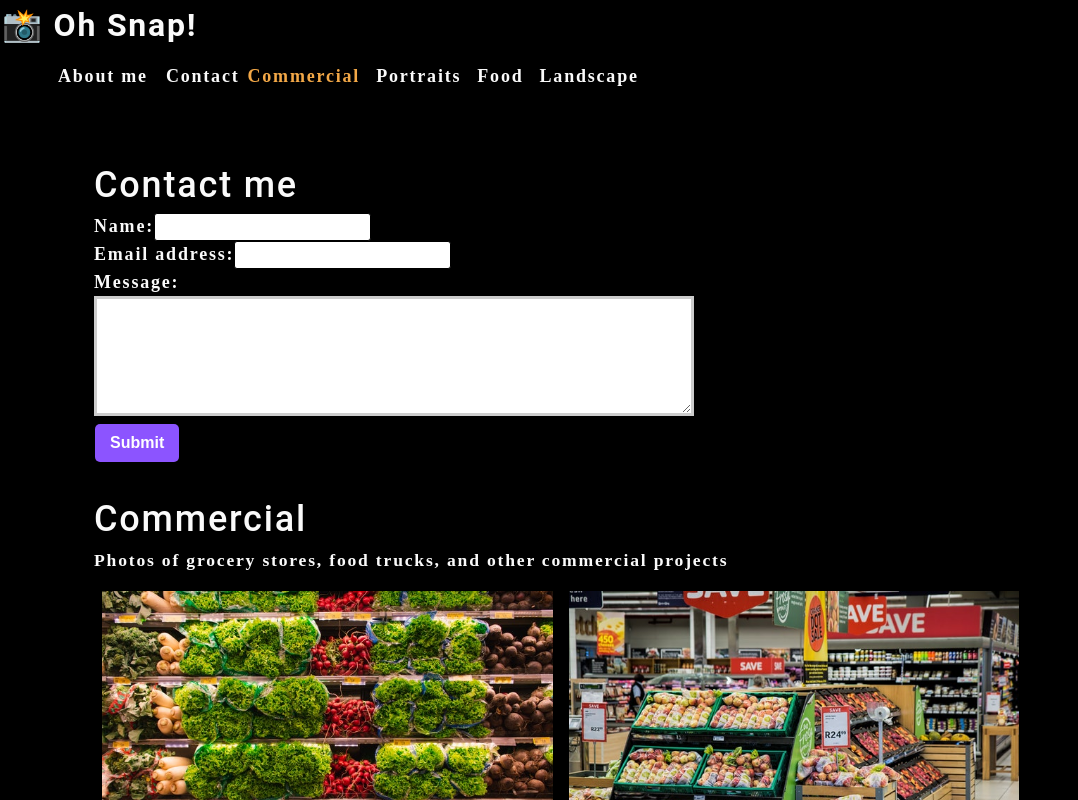
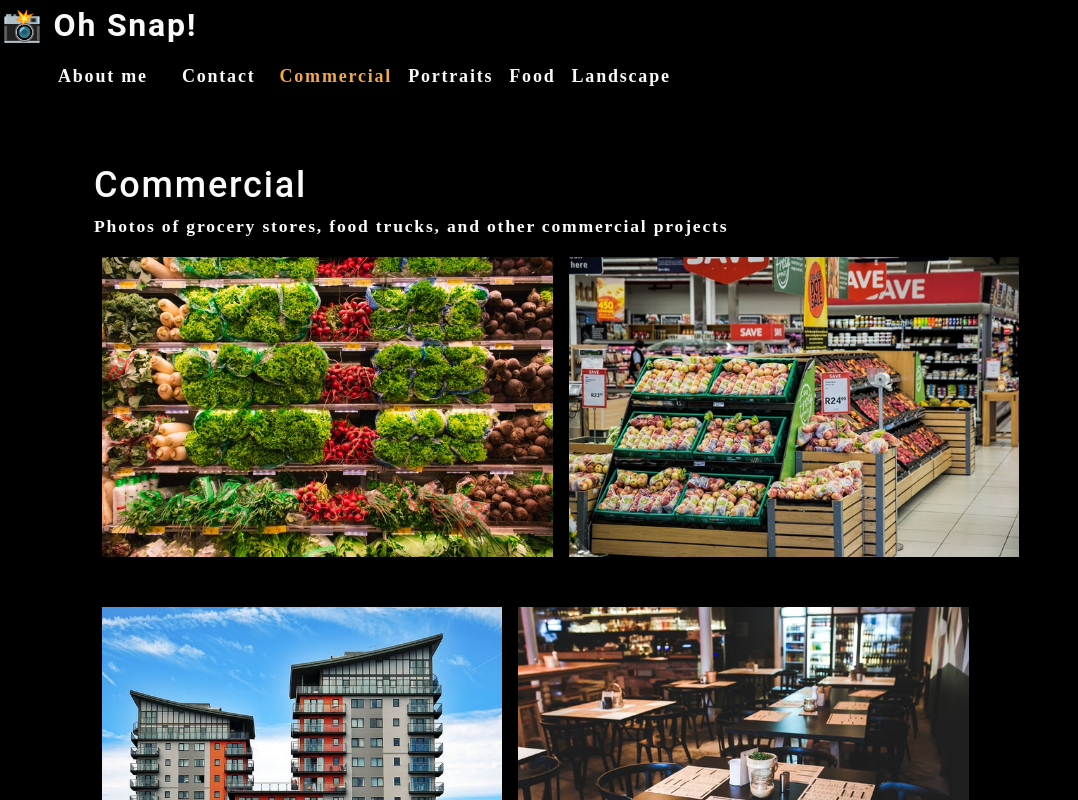
Before and after one commit to JEC6789/photo-port, a React (Create React App) app: page / in a window 1280 px wide. Shown: the top 800 px of the page, without its empty margins (0-1078 px from the left). Built offline with nearby package versions, Linux system fonts and the light colour scheme.

Commit message:
error handling; conditional rendering

```diff
--- a/src/App.js
+++ b/src/App.js
@@ -26,13 +26,20 @@
 
   const [currentCategory, setCurrentCategory] = useState(categories[0]);
 
+  const [contactSelected, setContactSelected] = useState(false);
+
   return (
     <div>
-      <Nav categories={categories} setCurrentCategory={setCurrentCategory} currentCategory={currentCategory}></Nav>
+      <Nav categories={categories} setCurrentCategory={setCurrentCategory} currentCategory={currentCategory} contactSelected={contactSelected} setContactSelected={setContactSelected}></Nav>
       <main>
-        <ContactForm></ContactForm>
-        <Gallery currentCategory={currentCategory}></Gallery>
-        <About></About>
+        {!contactSelected ? (
+          <>
+            <Gallery currentCategory={currentCategory}></Gallery>
+            <About></About>
+          </>
+        ) : (
+          <ContactForm></ContactForm>
+        )}
       </main>
     </div>
   );
--- a/src/components/Contact/index.js
+++ b/src/components/Contact/index.js
@@ -1,11 +1,29 @@
 import React, { useState } from "react";
+import { validateEmail } from "../../utils/helpers.js";
 
 function ContactForm() {
     const [formState, setFormState] = useState({ name: "", email: "", message: "" });
     const { name, email, message } = formState;
+    const [errorMessage, setErrorMessage] = useState("");
 
     function handleChange(e) {
-        setFormState({...formState, [e.target.name]: e.target.value })
+        if(e.target.name === "email") {
+            const isValid = validateEmail(e.target.value);
+            console.log(isValid);
+            if(!isValid) {
+                setErrorMessage("Your email is invalid.");
+            } else {
+                if(!e.target.value.length) {
+                    setErrorMessage(`${e.target.name} is required.`);
+                } else {
+                    setErrorMessage("");
+                }
+            }
+        }
+        if(!errorMessage) {
+            setFormState({...formState, [e.target.name]: e.target.value });
+        }
+        console.log("errorMessage", errorMessage);
     }
 
     function handleSubmit(e) {
@@ -19,16 +37,21 @@
             <form id="contact-form" onSubmit={handleSubmit}>
                 <div>
                     <label htmlFor="name">Name:</label>
-                    <input type="text" name="name" defaultValue={name} onChange={handleChange} />
+                    <input type="text" name="name" defaultValue={name} onBlur={handleChange} />
                 </div>
                 <div>
                     <label htmlFor="email">Email address:</label>
-                    <input type="email" name="email" defaultValue={email} onChange={handleChange} />
+                    <input type="email" name="email" defaultValue={email} onBlur={handleChange} />
                 </div>
                 <div>
                     <label htmlFor="message">Message:</label>
-                    <textarea name="message" rows="5" defaultValue={message} onChange={handleChange} />
+                    <textarea name="message" rows="5" defaultValue={message} onBlur={handleChange} />
                 </div>
+                {errorMessage && (
+                    <div>
+                        <p className="error-text">{errorMessage}</p>
+                    </div>
+                )}
                 <button type="submit">Submit</button>
             </form>
         </section>
--- a/src/components/Nav/index.js
+++ b/src/components/Nav/index.js
@@ -6,6 +6,8 @@
         categories = [],
         setCurrentCategory,
         currentCategory,
+        contactSelected,
+        setContactSelected
     } = props;
 
     useEffect(() => {
@@ -22,16 +24,19 @@
             <nav>
                 <ul className="flex-row">
                     <li className="mx-2">
-                        <a data-testid="about" href="#about">
+                        <a data-testid="about" href="#about" onClick={() => setContactSelected(false)}>
                             About me
                         </a>
                     </li>
-                    <li>
-                        <span>Contact</span>
+                    <li className={`mx-2 ${contactSelected && "navActive"}`}>
+                        <span onClick={() => setContactSelected(true)}>Contact</span>
                     </li>
                     {categories.map((category) => (
-                        <li className={`mx-1 ${currentCategory.name === category.name && "navActive"}`} key={category.name}>
-                            <span onClick={() => setCurrentCategory(category)}>
+                        <li className={`mx-1 ${currentCategory.name === category.name && !contactSelected && "navActive"}`} key={category.name}>
+                            <span onClick={() => {
+                                setCurrentCategory(category);
+                                setContactSelected(false);
+                            }}>
                                 {capitalizeFirstLetter(category.name)}
                             </span>
                         </li>
```
